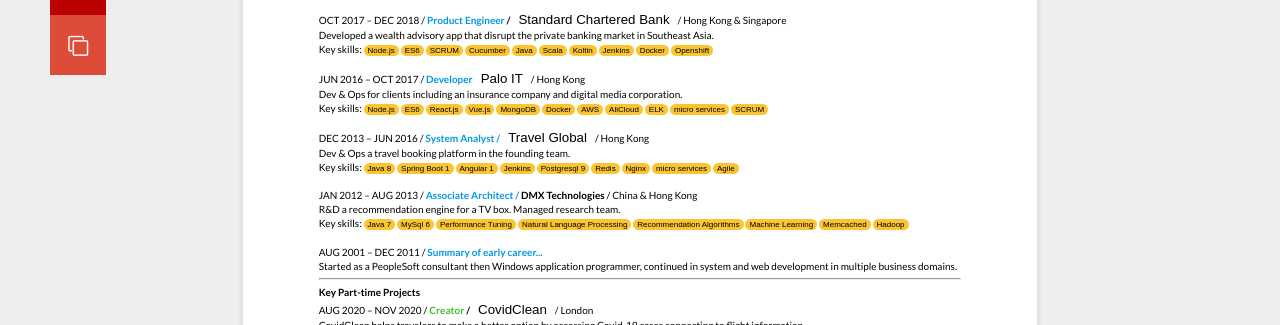
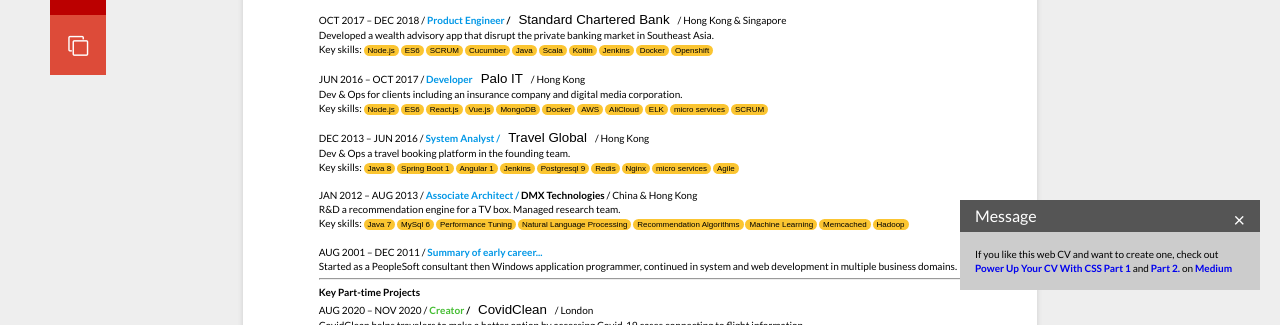
Before and after one commit to ng-the-engineer/resume, a plain HTML site: page index.html in a window 1280 px wide. Shown: the part 475-800 px from the top of the page. Drawn offline with nearby package versions, Linux system fonts and the light colour scheme; no server answers; a web font is replaced by a local one.

Commit message:
Add callout

```diff
--- /dev/null
+++ b/css/callout.css
@@ -0,0 +1,43 @@
+/* Callout box - fixed position at the bottom of the page */
+.callout {
+	position: fixed;
+	bottom: 35px;
+	right: 20px;
+	margin-left: 20px;
+	max-width: 300px;
+}
+
+/* Callout header */
+.callout-header {
+	padding: 5px 15px;
+	background: #555;
+	font-size: 16px;
+	color: white;
+}
+
+/* Callout container/body */
+.callout-container {
+	padding: 15px;
+	background-color: #ccc;
+	color: black;
+}
+
+/* Close button */
+.closebtn {
+	position: absolute;
+	top: 5px;
+	right: 15px;
+	color: white;
+	font-size: 20px;
+	cursor: pointer;
+}
+
+/* Change color on mouse-over */
+.closebtn:hover {
+	color: lightgrey;
+}
+
+.message-link:hover {
+	color: #fff;
+	font-weight: 600;
+}
--- a/index.html
+++ b/index.html
@@ -23,6 +23,7 @@
 		<link rel="stylesheet" type="text/css" href="css/mobile-apps.css" />
 		<link rel="stylesheet" type="text/css" href="css/tabs.css" />
 		<link rel="stylesheet" type="text/css" href="css/skills-plot.css" />
+		<link rel="stylesheet" type="text/css" href="css/callout.css" />
 		<link rel="preconnect" href="https://fonts.gstatic.com" />
 		<link
 			rel="stylesheet"
@@ -79,6 +80,37 @@
 			<a href="#" class="copy" onclick="copyToClipboard()"
 				><i class="fa fa-clone" aria-hidden="true"></i
 			></a>
+		</div>
+
+		<!-- Callout -->
+		<div class="callout no-print">
+			<div class="callout-header">Message</div>
+			<span class="closebtn" onclick="this.parentElement.style.display='none';"
+				>&times;</span
+			>
+			<div class="callout-container">
+				If you like this web CV and want to create one, check out
+				<a
+					href="https://medium.com/geekculture/power-up-your-cv-with-css-part-1-7fa0510130de"
+					target="_blank"
+					class="message-link"
+					><b>Power Up Your CV With CSS Part 1</b></a
+				>
+				and
+				<a
+					href="https://medium.com/geekculture/power-up-your-cv-with-css-part-2-ba27bae7c90b"
+					target="_blank"
+					class="message-link"
+					><b>Part 2.</b></a
+				>
+				on
+				<a
+					href="https://m41highway-21558.medium.com/"
+					target="_blank"
+					class="message-link"
+					><b>Medium</b></a
+				>
+			</div>
 		</div>
 
 		<!-- The source field for copyToClipboard -->
```
